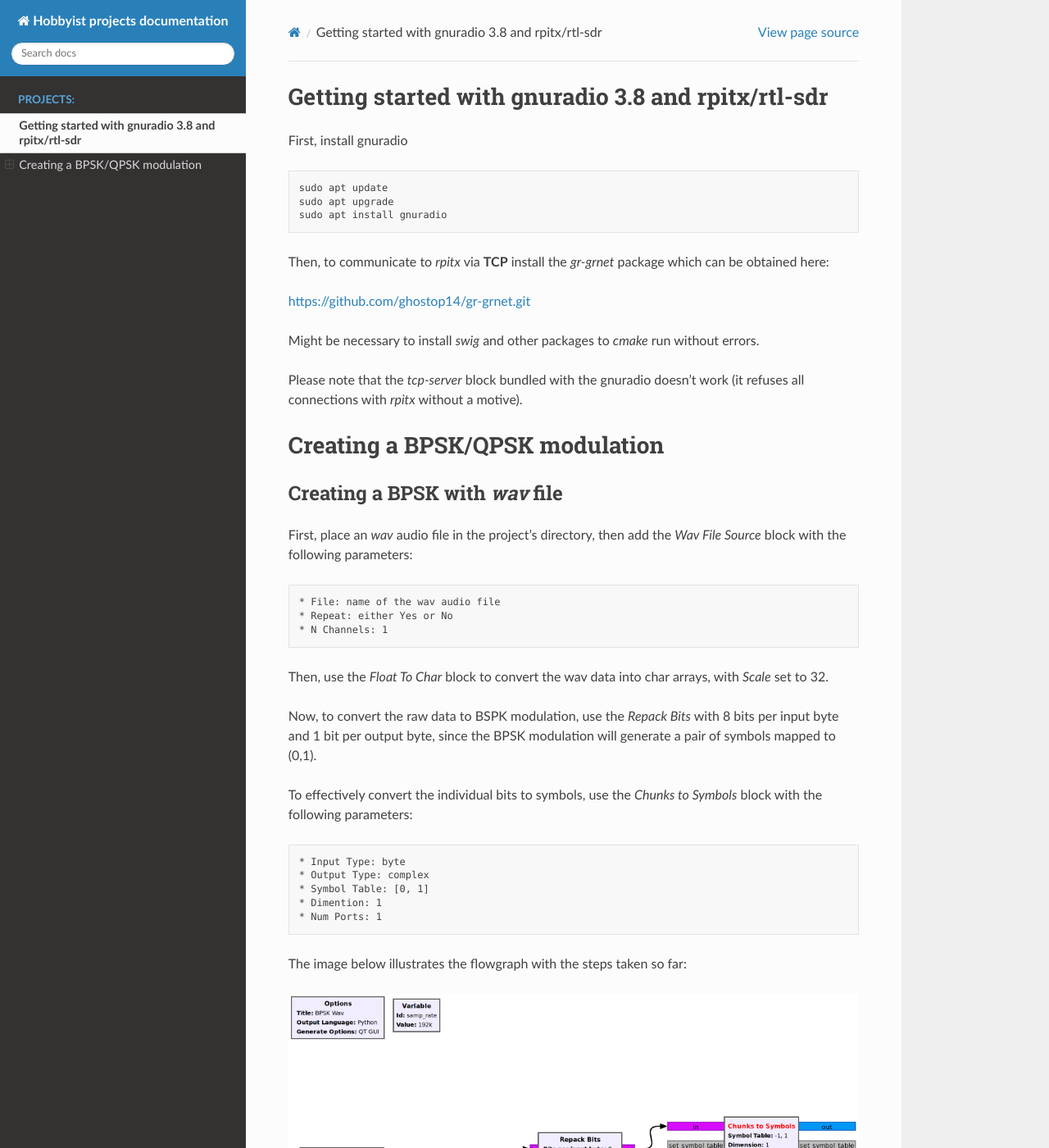
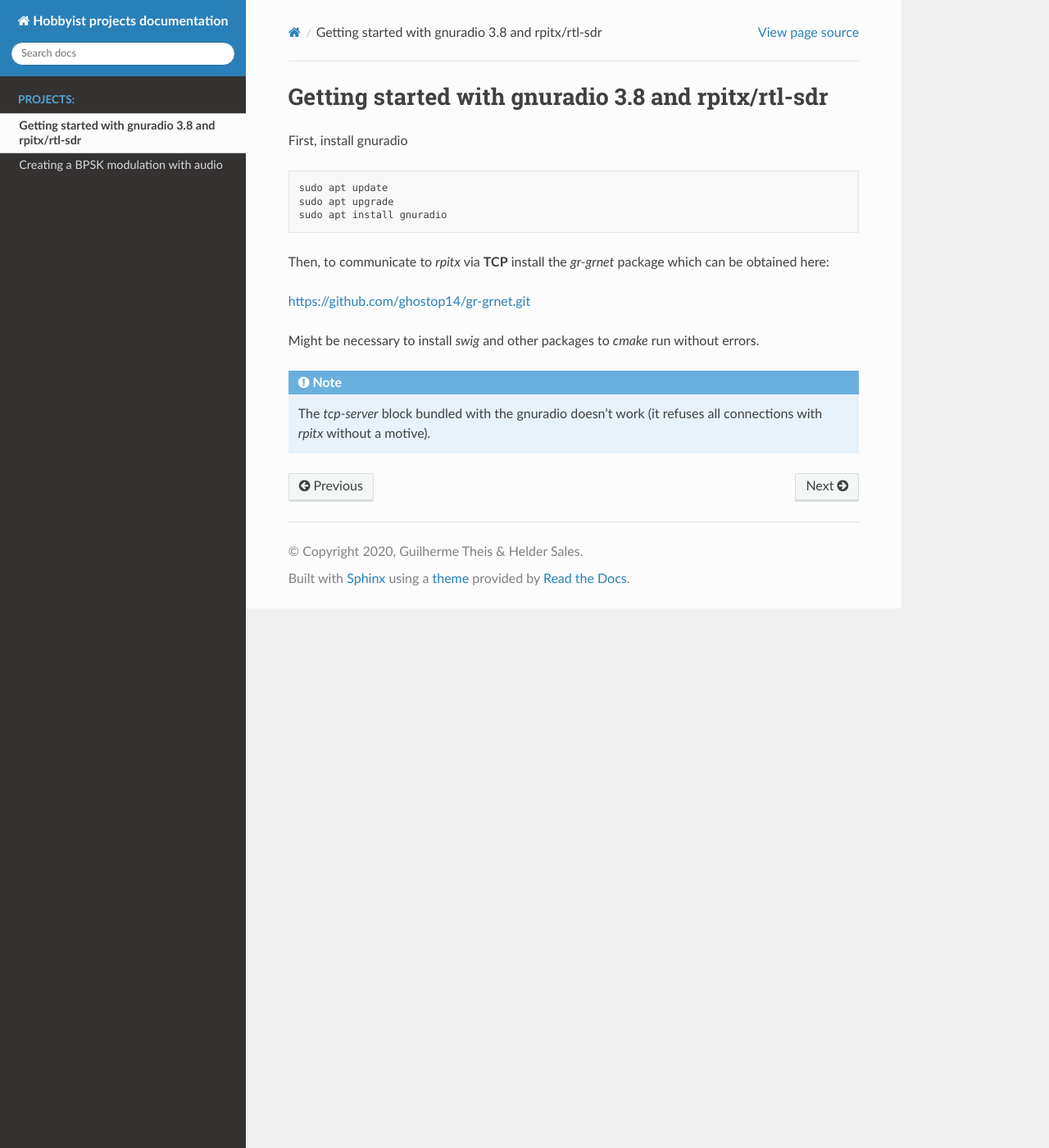
Before and after one commit to guilhermetheis/documentationSeries, a Sphinx documentation site: the page built from docs/source/documentation.rst, in a window 1280 px wide and 1400 px high. Shown: the whole window at 82% size. Built offline with Sphinx 7.4.7 and the Read the Docs theme 2.0.0, drawn with Linux system fonts in a browser that asks for light colours.

Commit message:
added gnuradio bpsk wav modulation

```diff
--- a/docs/source/documentation.rst
+++ b/docs/source/documentation.rst
@@ -15,36 +15,6 @@
 
 Might be necessary to install *swig* and other packages to *cmake* run without errors.
 
-Please note that the *tcp-server* block bundled with the gnuradio doesn't work (it refuses all connections with *rpitx* without a motive).
+.. note::
 
-Creating a BPSK/QPSK modulation
-===============================
-
-Creating a BPSK with *wav* file
--------------------------------
-
-First, place an *wav* audio file in the project's directory, then add the *Wav File Source* block with the following parameters:
-
-.. code-block:: text
-
-        * File: name of the wav audio file
-        * Repeat: either Yes or No
-        * N Channels: 1
-
-Then, use the *Float To Char* block to convert the wav data into char arrays, with *Scale* set to 32.
-
-Now, to convert the raw data to BSPK modulation, use the *Repack Bits* with 8 bits per input byte and 1 bit per output byte, since the BPSK modulation will generate a pair of symbols mapped to (0,1).
-
-To effectively convert the individual bits to symbols, use the *Chunks to Symbols* block with the following parameters:
-
-.. code-block:: text
-
-        * Input Type: byte
-        * Output Type: complex
-        * Symbol Table: [0, 1]
-        * Dimention: 1
-        * Num Ports: 1
-
-The image below illustrates the flowgraph with the steps taken so far:
-
-.. image:: ./imgs/bpsk_wav/bpsk_wav_1.png
+        The *tcp-server* block bundled with the gnuradio doesn't work (it refuses all connections with *rpitx* without a motive).
--- a/docs/source/index.rst
+++ b/docs/source/index.rst
@@ -6,13 +6,14 @@
 Welcome to hobbyist projects documentation!
 ===========================================
 
-This serves as a place to store all the documentation for several projects created by me, Guilherme, and Helder. We both studied Electrical Engineering in Brazil, at UFPR. At the end of 2020 we decided to work together from distance (me in the Netherlands during my PhD and him in Brazil doing his Masters). The idea was to be able to work together with the strengths of both of us and the equipment each one had access. The main projects are displayed here below, by accessing them you'll be able to see the division proposed and hopefully our initial idea, the challenges and adaptations we made and finally the final product. You can check `Guilherme's github <https://github.com/guilhermetheis>`_ and `Helder's github <https://github.com/helder-sales>`_. Guilherme works with RF (PCB, IC and antenna) while Helder has more experience with digital electronics, control systems and analog/digital PCB design.
+This serves as a place to store all the documentation for several projects created by me, Guilherme, and Helder. We both studied Electrical Engineering in Brazil, at UFPR. At the end of 2020 we decided to work together from distance (me in the Netherlands during my PhD and him in Brazil doing his Masters). The idea was to be able to work together with the strengths of both of us and the equipment each one had access. The main projects are displayed here below, by accessing them you'll be able to see the division proposed and hopefully our initial idea, the challenges and adaptations we made and finally the final product. You can check `Guilherme's github <https://github.com/guilhermetheis>`_ and `Helder's github <https://github.com/helder-sales>`_. Guilherme works with RF (PCB, IC and antenna) while Helder has more experience with embedded electronics, control systems and analog/digital PCB design.
 
 .. toctree::
    :maxdepth: 2
    :caption: Projects:
 
    documentation.rst
+   bpsk-wav.rst
 
 
 
```
Also changed, not shown: docs/source/bpsk-wav.rst (added, +121 -0 lines), docs/source/imgs/bpsk_wav/bpsk_wav_1.png.
